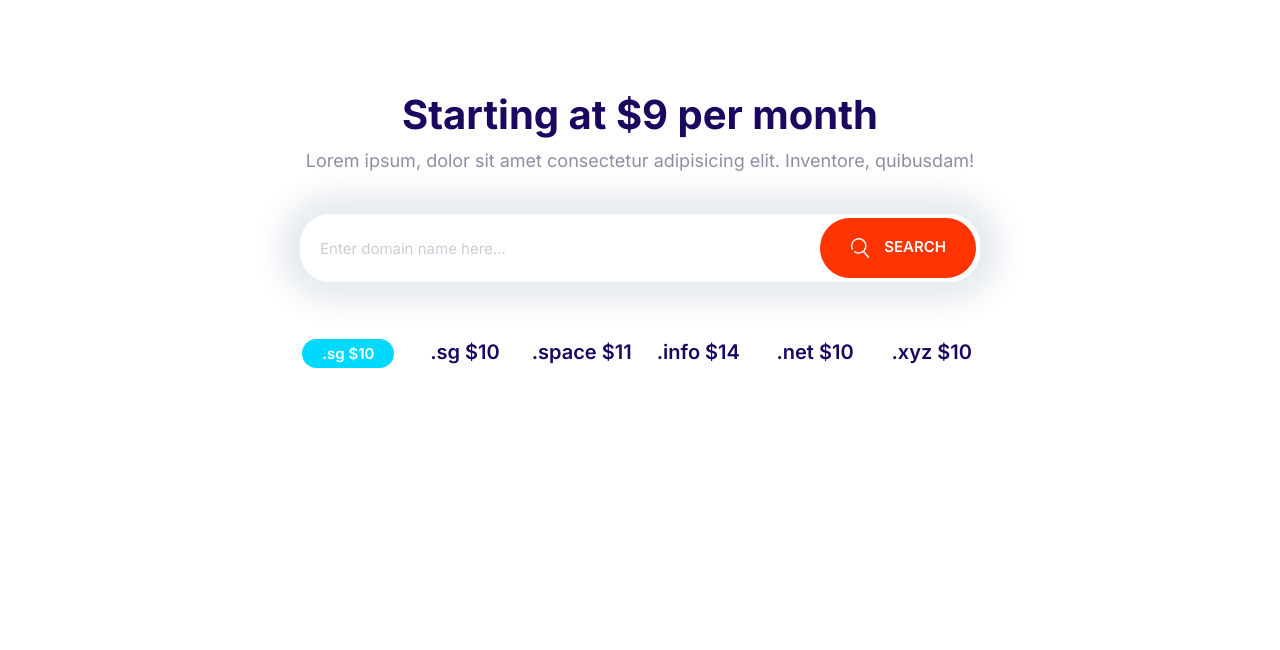
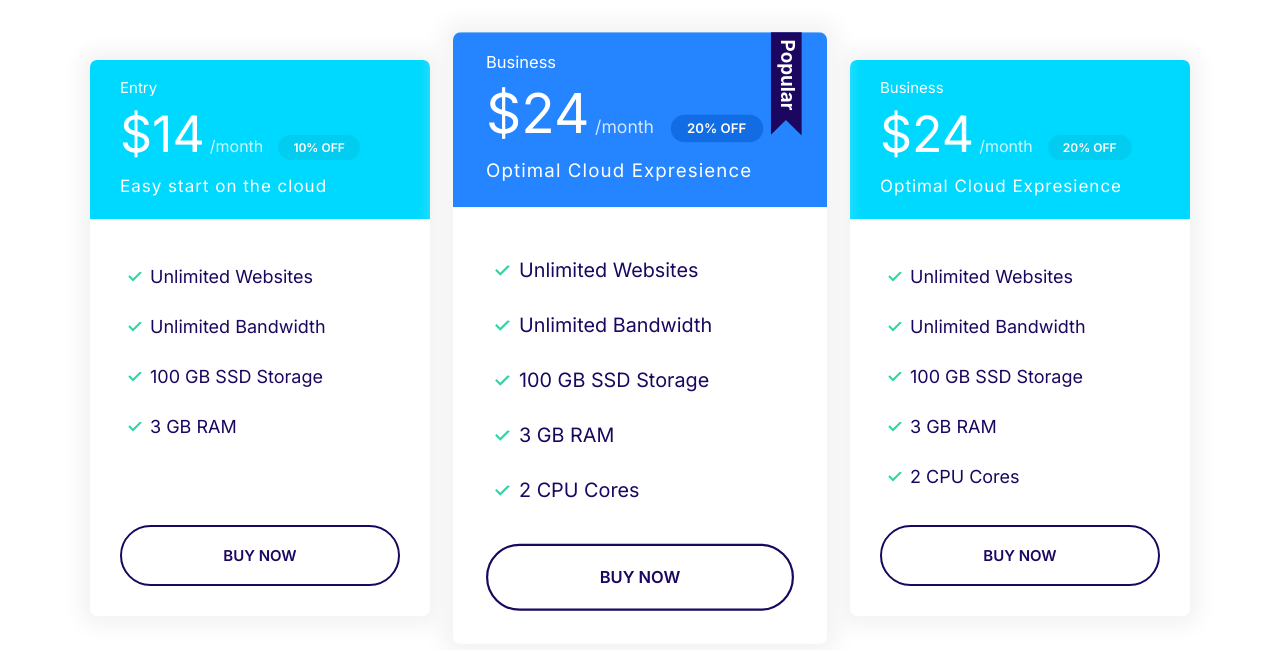
Before and after one commit to Huseyin-Karamut/learn_codding, a plain HTML site: page index.html in a window 1280 px wide. Drawn offline with Linux system fonts and the light colour scheme.

Commit message:
Add plans block styles.

```diff
--- a/css/style.css
+++ b/css/style.css
@@ -346,6 +346,10 @@ a {
 
 
 /* Plans Start */
+.plan {
+    transition: transform 0.2s ease-out;
+}
+
 .plan__name {
 color: #fff;
 margin: 0;
@@ -403,6 +407,18 @@ font-size: 2.4rem;
 
     .plan__description {
         font-size: 1.7rem;
+    }
+
+    .plan--popular {
+    transform: scale(1.1);
+    }
+
+    .plan:hover {
+        transform: scale(1.05);
+    }
+
+    .plan--popular:hover {
+        transform: scale(1.15);
     }
 }
 /* Plans End */
@@ -490,6 +506,12 @@ font-size: 2.4rem;
 @media screen and (min-width: 768px) {
     .grid--1x2 {
         grid-template-columns: repeat(2, 1fr);
+    }
+}
+
+@media screen and (min-width: 1024px) {
+    .grid--1x3 {
+        grid-template-columns: repeat(3, 1fr);
     }
 }
 /* Grid End */
@@ -778,3 +800,15 @@ font-size: 2.4rem;
     }
 }
 /* Domain Block End */
+
+
+/* Plans Block Start */
+.block-plans .grid {
+    gap: 8rem 4rem;
+}
+
+.block-plans .card {
+    max-width: 500px;
+    margin: 0 auto;
+}
+/* Plans Block End */
--- a/index.html
+++ b/index.html
@@ -14,35 +14,77 @@
     <link rel="stylesheet" href="css/style.css" />
   </head>
   <body>
-    <section class="block container block-domain">
-      <header class="block__header">
-        <h2>Starting at $9 per month</h2>
-        <p>
-          Lorem ipsum, dolor sit amet consectetur adipisicing elit. Inventore,
-          quibusdam!
-        </p>
-      </header>
-      <div class="input-group">
-        <input
-          type="text"
-          class="input"
-          placeholder="Enter domain name here..."
-        />
-        <button class="btn btn--accent">
-          <svg class="icon icon--white">
-            <use xlink:href="images/sprite.svg#search"></use>
-          </svg>
-          Search
-        </button>
-      </div>
-      <ul class="list block-domain__prices">
-        <li>
-          <span class="badge badge--secondary">.sg $10</span></li>
-        <li>.sg $10</li>
-        <li>.space $11</li>
-        <li>.info $14</li>
-        <li>.net $10</li>
-        <li>.xyz $10</li>
+    <section class="block container block-plans">
+      <div class="grid grid--1x3">
+          <div class="plan">
+            <div class="card card--secondary">
+              <header class="card__header">
+                <h3 class="plan__name">Entry</h3>
+                <span class="plan__price">$14</span>
+                <span class="plan__billing-cycle">/month</span>
+                <span class="badge badge--secondary badge--small">10% OFF</span>
+                <span class="plan__description">Easy start on the cloud</span>
+              </header>
+              <div class="card__body">
+                <ul class="list list--tick">
+                  <li class="list__item">Unlimited Websites</li>
+                  <li class="list__item">Unlimited Bandwidth</li>
+                  <li class="list__item">100 GB SSD Storage</li>
+                  <li class="list__item">3 GB RAM</li>
+                  <li class="list__item" style="visibility: hidden;"></li>
+                </ul>
+                <button class="btn btn--outline btn--block" type="button">
+                  BUY NOW
+                </button>
+              </div>
+            </div>
+          </div>
+          <div class="plan plan--popular">
+            <div class="card card--primary">
+              <header class="card__header">
+                <h3 class="plan__name">Business</h3>
+                <span class="plan__price">$24</span>
+                <span class="plan__billing-cycle">/month</span>
+                <span class="badge badge--primary badge--small">20% OFF</span>
+                <span class="plan__description">Optimal Cloud Expresience</span>
+              </header>
+              <div class="card__body">
+                <ul class="list list--tick">
+                  <li class="list__item">Unlimited Websites</li>
+                  <li class="list__item">Unlimited Bandwidth</li>
+                  <li class="list__item">100 GB SSD Storage</li>
+                  <li class="list__item">3 GB RAM</li>
+                  <li class="list__item">2 CPU Cores</li>
+                </ul>
+                <button class="btn btn--outline btn--block" type="button">
+                  BUY NOW
+                </button>
+              </div>
+            </div>
+          </div>
+          <div class="plan">
+            <div class="card card--secondary">
+              <header class="card__header">
+                <h3 class="plan__name">Business</h3>
+                <span class="plan__price">$24</span>
+                <span class="plan__billing-cycle">/month</span>
+                <span class="badge badge--secondary badge--small">20% OFF</span>
+                <span class="plan__description">Optimal Cloud Expresience</span>
+              </header>
+              <div class="card__body">
+                <ul class="list list--tick">
+                  <li class="list__item">Unlimited Websites</li>
+                  <li class="list__item">Unlimited Bandwidth</li>
+                  <li class="list__item">100 GB SSD Storage</li>
+                  <li class="list__item">3 GB RAM</li>
+                  <li class="list__item">2 CPU Cores</li>
+                </ul>
+                <button class="btn btn--outline btn--block" type="button">
+                  BUY NOW
+                </button>
+              </div>
+            </div>
+          </div>
     </section>
     <script src="js/main.js"></script>
   </body>
```
Also changed, not shown: components/plansblock.html (added, +72 -0 lines).
